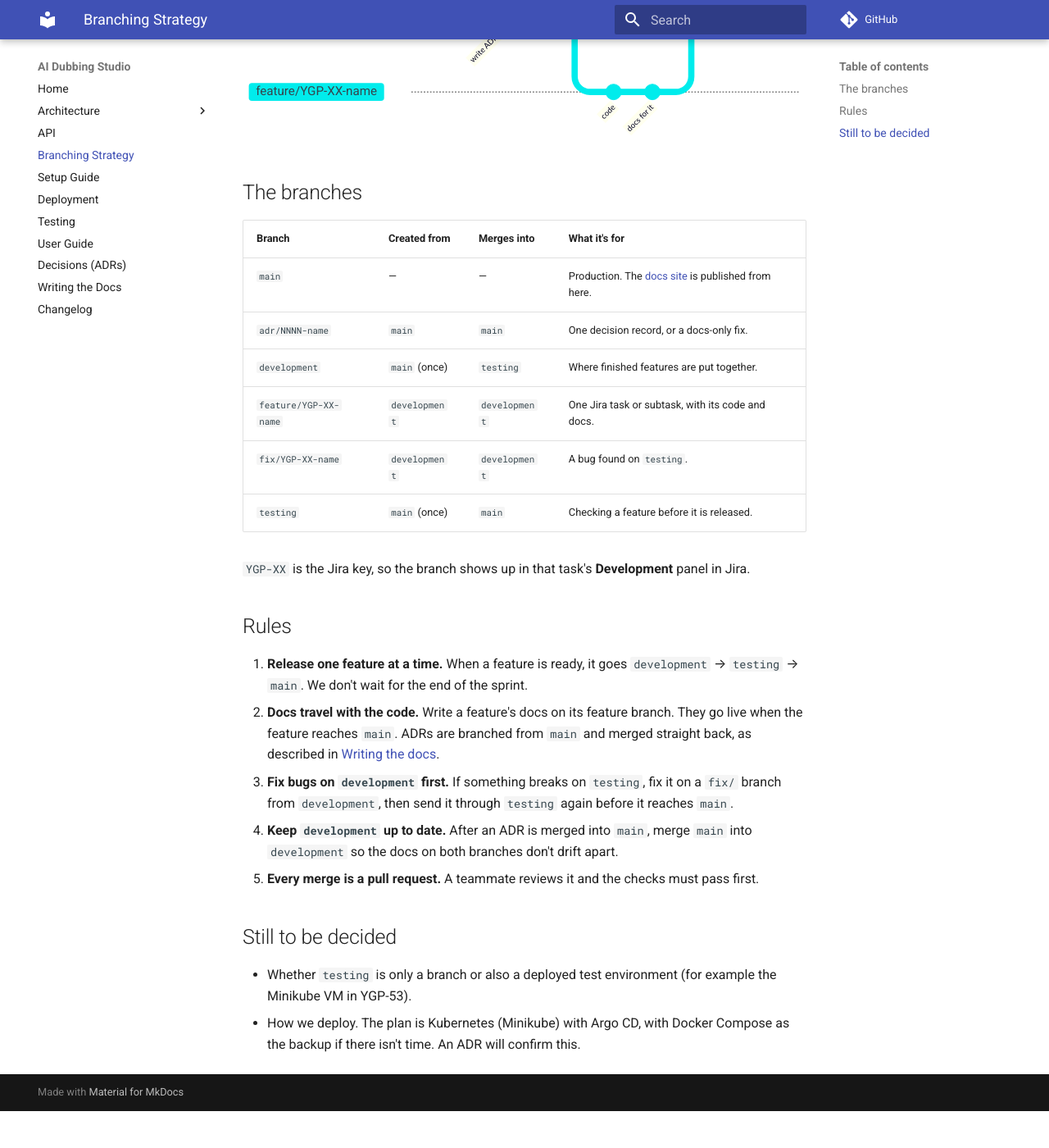
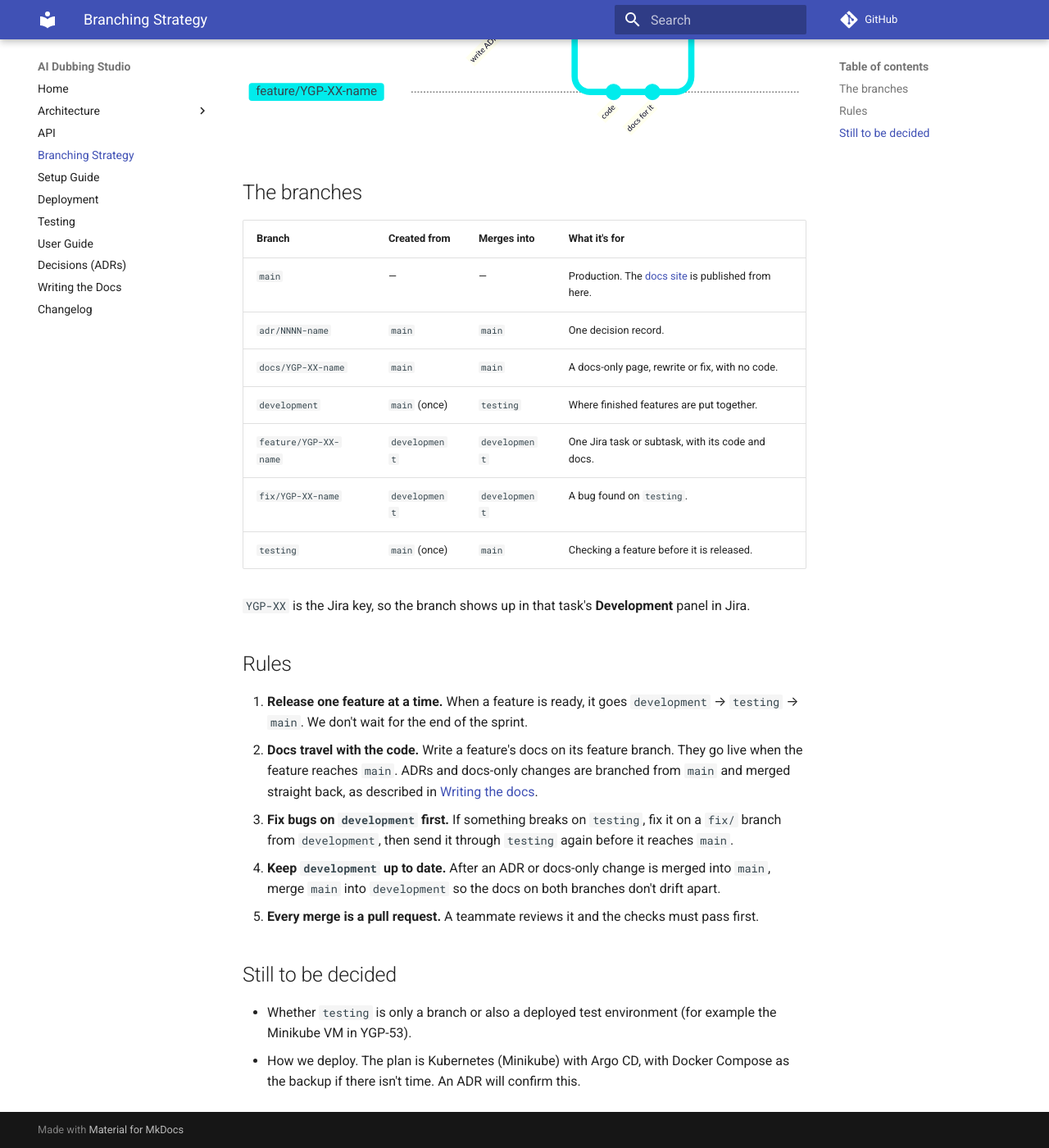
Before and after one commit to WH1TE-SHAD0W/ai-dubbing-studio, an MkDocs documentation site: the page built from docs/branching-strategy.md, in a window 1280 px wide and 1400 px high, scrolled down 520 px. Shown: the whole window at 82% size. Built offline with MkDocs 1.6.1 and Material for MkDocs 9.7.7, drawn with Linux system fonts in a browser that asks for light colours; comment, search, counter and statistics services are not loaded; before the commit the page ends 1875 px from its top, so only the background shows below that.

Commit message:
docs: add docs/ branch type for docs-only changes (YGP-77)
Co-Authored-By: Claude Opus 5.5 <noreply@anthropic.com>

```diff
--- a/docs/branching-strategy.md
+++ b/docs/branching-strategy.md
@@ -35,7 +35,8 @@ gitGraph
 | Branch | Created from | Merges into | What it's for |
 |---|---|---|---|
 | `main` | — | — | Production. The [docs site](index.md) is published from here. |
-| `adr/NNNN-name` | `main` | `main` | One decision record, or a docs-only fix. |
+| `adr/NNNN-name` | `main` | `main` | One decision record. |
+| `docs/YGP-XX-name` | `main` | `main` | A docs-only page, rewrite or fix, with no code. |
 | `development` | `main` (once) | `testing` | Where finished features are put together. |
 | `feature/YGP-XX-name` | `development` | `development` | One Jira task or subtask, with its code and docs. |
 | `fix/YGP-XX-name` | `development` | `development` | A bug found on `testing`. |
@@ -49,13 +50,15 @@ panel in Jira.
 1. **Release one feature at a time.** When a feature is ready, it goes
    `development` → `testing` → `main`. We don't wait for the end of the sprint.
 2. **Docs travel with the code.** Write a feature's docs on its feature branch.
-   They go live when the feature reaches `main`. ADRs are branched from `main`
-   and merged straight back, as described in [Writing the docs](writing-docs.md).
+   They go live when the feature reaches `main`. ADRs and docs-only changes are
+   branched from `main` and merged straight back, as described in
+   [Writing the docs](writing-docs.md).
 3. **Fix bugs on `development` first.** If something breaks on `testing`, fix it
    on a `fix/` branch from `development`, then send it through `testing` again
    before it reaches `main`.
-4. **Keep `development` up to date.** After an ADR is merged into `main`, merge
-   `main` into `development` so the docs on both branches don't drift apart.
+4. **Keep `development` up to date.** After an ADR or docs-only change is
+   merged into `main`, merge `main` into `development` so the docs on both
+   branches don't drift apart.
 5. **Every merge is a pull request.** A teammate reviews it and the checks must
    pass first.
 
```
